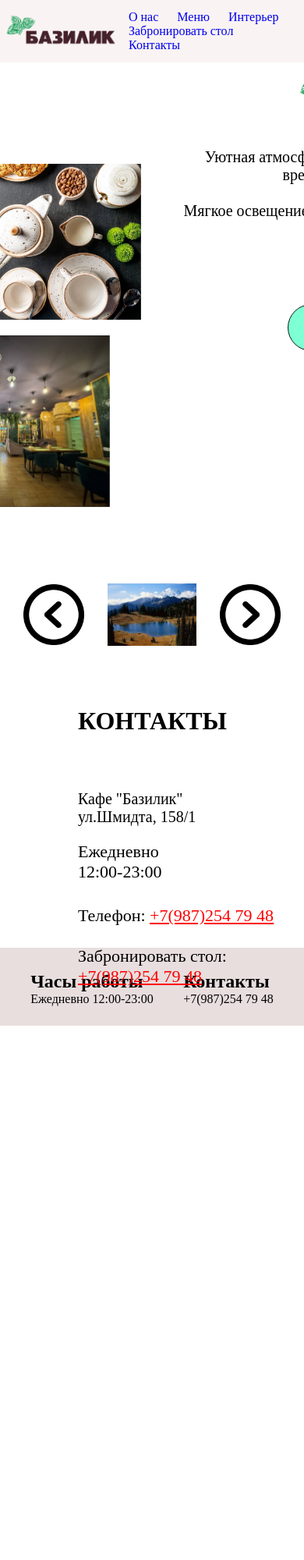
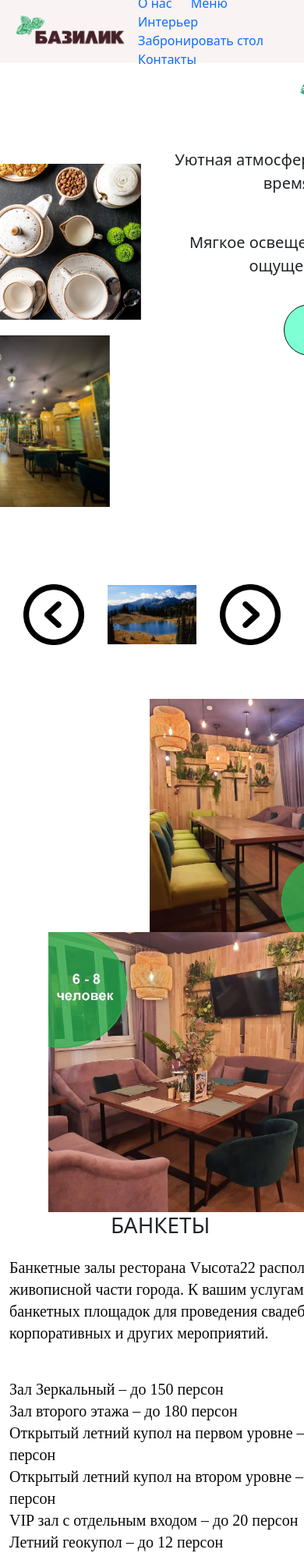
Before and after one commit to Alexandr884/cafe_bazilik, a plain HTML site: page index.html in a window 390 px wide. Shown: the top 2000 px of the page at 78% size. Before the commit the page ends 1315 px from the top, so only its background shows below. Drawn offline with nearby package versions, Linux system fonts and the light colour scheme.

Commit message:
Адаптивная секция

```diff
--- a/index.html
+++ b/index.html
@@ -5,11 +5,13 @@
     <meta charset="UTF-8">
     <meta name="viewport" content="width=, initial-scale=1.0">
     <title>Cafe Bazilik</title>
+    <link href="https://cdn.jsdelivr.net/npm/bootstrap@5.3.3/dist/css/bootstrap.min.css" rel="stylesheet"
+        integrity="sha384-QWTKZyjpPEjISv5WaRU9OFeRpok6YctnYmDr5pNlyT2bRjXh0JMhjY6hW+ALEwIH" crossorigin="anonymous">
     <link rel="stylesheet" href="style.css">
+
 </head>
 
 <body>
-
     <header>
         <p>
         <div class="container header_container">
@@ -41,7 +43,7 @@
                 </div>
                 <div class="rest-text">
                     <p>Уютная атмосфера этого кафе распологает к приятному времяпровождению с близкими.</p>
-                    <p><br>Мягкое освещение и ненавязчивая музыка создают ощещение спокойствия и комфорта.
+                    <p><br>Мягкое освещение и ненавязчивая музыка создают ощущение спокойствия и комфорта.
                     </p>
                 </div>
                 <div id="booking" class="button_booking">
@@ -65,6 +67,46 @@
             </div>
         </div>
         <img src="assets/left.png" id="leftBtn">
+    </div>
+    </div>
+    <div class="banqets">
+        <div class="info-about-banquets">
+            <div class="container-fluid">
+                <div class="row">
+                    <div class="col">
+                        <div class="image-banquets">
+                            <div class="banquets1"><img src="assets/banquets1.jpg"></div>
+                            <div class="banquets2"><img src="assets/banquets2.jpg"></div>
+                        </div>
+                    </div>
+                    <div class="col">
+                        <div class="logo-banquests">
+                            <h1>БАНКЕТЫ</h1>
+                        </div>
+
+
+                        <div class="banquets-text">
+
+                            <p>Банкетные залы ресторана Vысота22 расположены в живописной части города. К вашим услугам
+                                шесть банкетных
+                                площадок для проведения свадеб, торжеств, корпоративных и других мероприятий.</p>
+                            <br>Зал Зеркальный – до 150 персон
+                            <br>Зал второго этажа – до 180 персон
+                            <br>Открытый летний купол на первом уровне – до 30 персон
+                            <br> Открытый летний купол на втором уровне – до 20 персон
+                            <br> VIP зал с отдельным входом – до 20 персон
+                            <br> Летний геокупол – до 12 персон
+                            <div id="booking" class="button_booking">
+                                <button class="btn"
+                                    onclick="window.location.href='https://wa.me/+7(987)254 79 48'">Забронировать
+                                    стол</button>
+                            </div>
+                        </div>
+
+
+                    </div>
+                </div>
+
             </div>
         </div>
         <div class="container-map">
@@ -92,6 +134,8 @@
                 </div>
             </div>
         </div>
+
+
         <footer class="footer">
             <div class="footer-left">
                 <h2>Часы работы</h2>
@@ -101,6 +145,9 @@
                 <h2>Контакты </h2>
                 <p>+7(987)254 79 48</p>
             </div>
+            <script src="https://cdn.jsdelivr.net/npm/bootstrap@5.3.3/dist/js/bootstrap.bundle.min.js"
+                integrity="sha384-YvpcrYf0tY3lHB60NNkmXc5s9fDVZLESaAA55NDzOxhy9GkcIdslK1eN7N6jIeHz"
+                crossorigin="anonymous"></script>
         </footer>
         <script>
             let horizontScroll = document.querySelector('.container-gallery');
@@ -109,12 +156,10 @@
             rightBtn.addEventListener('click', () => {
                 horizontScroll.style.scrollBehavior = "smooth"
                 horizontScroll.scrollLeft -= 900;
-
             });
             leftBtn.addEventListener('click', () => {
                 horizontScroll.style.scrollBehavior = "smooth"
                 horizontScroll.scrollLeft += 900;
-
             });
         </script>
 </body>
--- a/style.css
+++ b/style.css
@@ -246,6 +246,9 @@ footer.footer {
     position: fixed;
     padding-left: 1200px;
     padding-top: 450px;
+    width: 50px;
+    max-height: 50px;
+
 
 }
 
@@ -254,4 +257,59 @@ footer.footer {
 
 }
 
-@media screen and (max-width:1210px) {}
+.WhatsApp-btn {
+    outline: none;
+    border: none;
+    background-color: rgba(248, 241, 241, 0.807);
+}
+
+.banquets {
+    display: flex;
+    justify-content: center;
+    margin: auto;
+    padding: auto;
+    width: 100%;
+    height: 100px;
+}
+
+.image-banquets {
+    width: 350px;
+}
+
+.banquets1 img {
+    width: 300px;
+}
+
+.banquets2 img {
+    width: 360px;
+}
+
+.banquets-text {
+    font-size: 20px;
+    line-height: 1.4;
+    color: #0a0a0a;
+    font-weight: 400;
+    font-family: 'Jost';
+    width: 480px;
+}
+
+.banquets1 {
+    position: relative;
+    padding-left: 180px;
+}
+
+.banquets2 {
+    position: relative;
+    padding-left: 50px;
+
+
+}
+
+.logo-banquests {
+    position: relative;
+    padding-left: 130px;
+    padding-bottom: 15px;
+    display: flex;
+    align-content: center;
+
+}
```
Also changed, not shown: assets/banquets1.jpg (added), assets/banquets2.jpg (added), 1 other file. Lines whose indentation alone changed are shown as unchanged.
